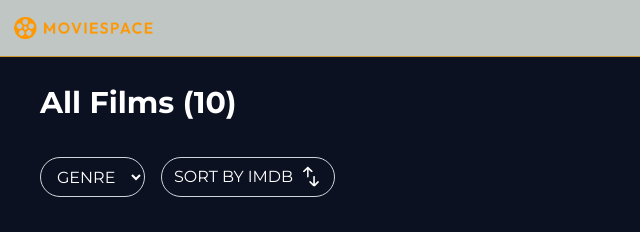
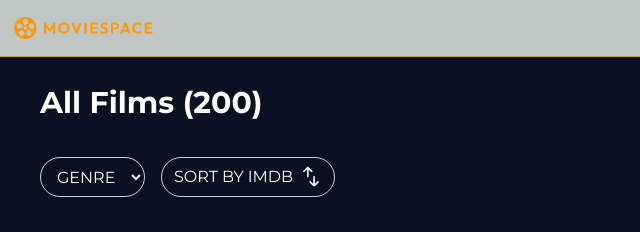
Before and after one commit to rafihabibi/MOVIESPACE-PROJECT, a website: page pages/listFilm.html in a window 1280 px wide. Shown: the top 232 px of the page, 0-640 px from the left. Drawn offline with Linux system fonts and the light colour scheme; no server answers.

```diff
--- a/pages/listFilm.html
+++ b/pages/listFilm.html
@@ -23,7 +23,7 @@
             </div>
     </header>
     <div class="font-style flex flex-col gap-4 py-2">
-        <h1 class="text-xl md:text-3xl px-6 pt-2 md:pt-5 md:px-10 font-bold">All Films (10)</h1>
+        <h1 class="text-xl md:text-3xl px-6 pt-2 md:pt-5 md:px-10 font-bold">All Films (200)</h1>
         <div class="flex gap-4 px-4 md:px-10 py-3 md:py-5">
             <select name="genre" class="bg-transparent border-gray-300  md:h-10  text-white bg-dark-card px-3 border rounded-full cursor-pointer">
                  <option value="genre">GENRE</option>
```
Also changed, not shown: README.MD (added), assets/icons/image (1).png (added), assets/icons/image.png (added).
